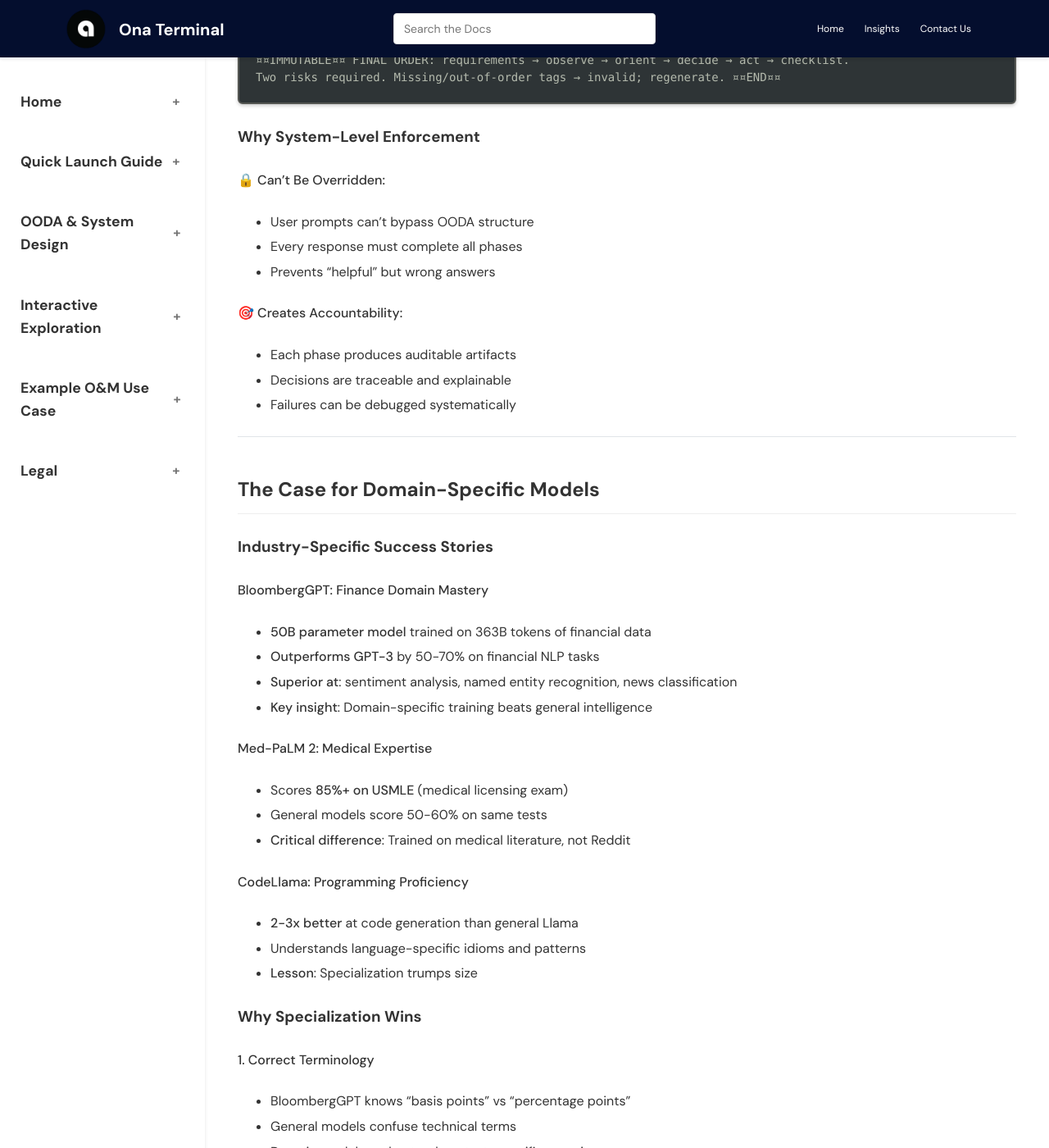
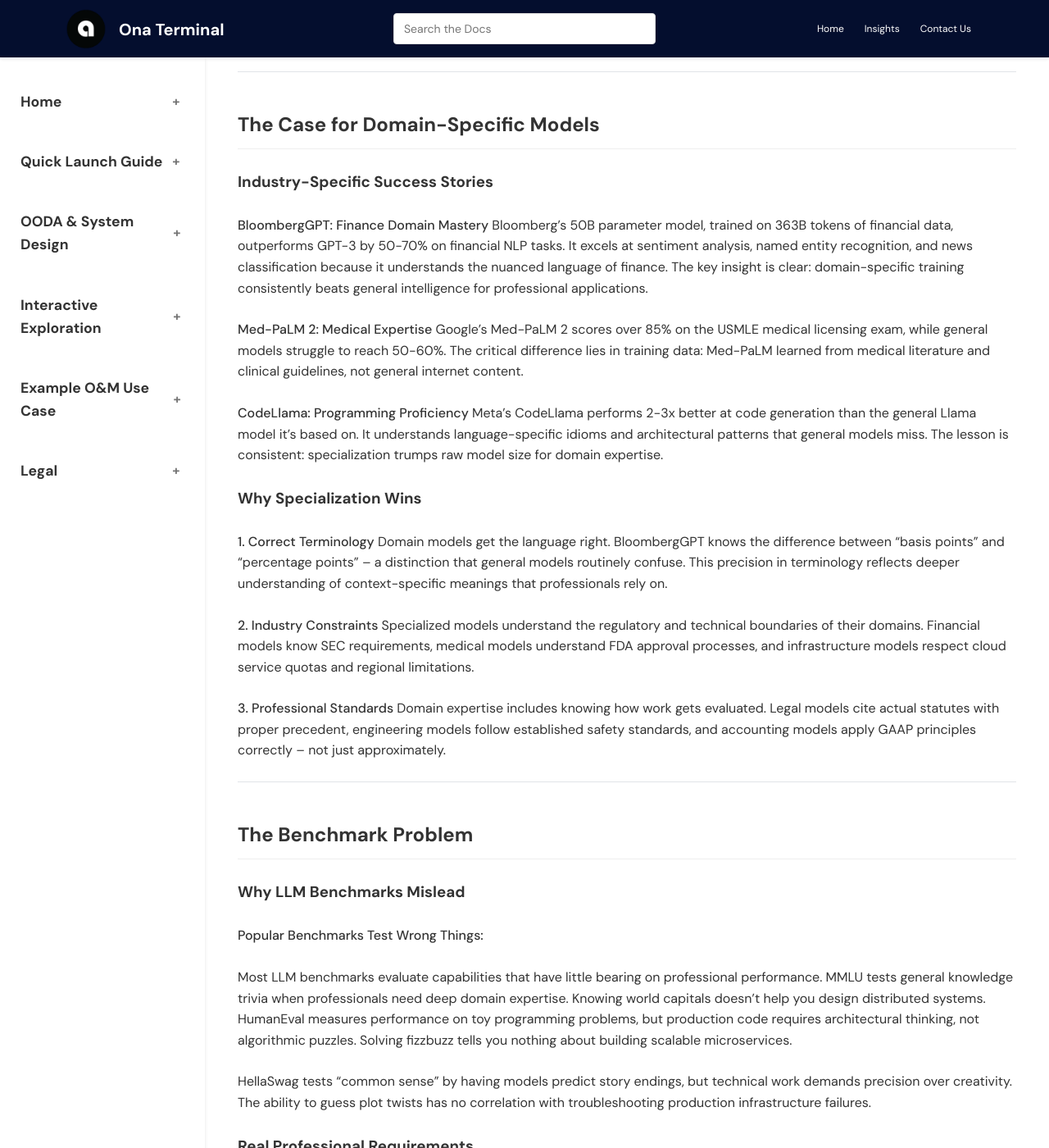
Before and after one commit to AsobaCloud/asobacode.github.io, a Jekyll site: the page built from ooda-philosophy.md, in a window 1280 px wide and 1400 px high, scrolled down 2086 px. Shown: the whole window at 82% size. Built offline with Jekyll 4.4.1, drawn with Linux system fonts in a browser that asks for light colours; comment, search, counter and statistics services are not loaded; some of the changed text lies outside the part shown.

Commit message:
updating ooda philosophy page

````diff
--- a/ooda-philosophy.md
+++ b/ooda-philosophy.md
@@ -17,13 +17,10 @@ Why system-level OODA prompting is essential for reliable technical workflows.
 ### Agreeableness Over Accuracy
 {: .fs-6 }
 
-General-purpose models like ChatGPT and Claude are optimized for **user satisfaction**, not technical correctness. This creates fundamental issues:
+General-purpose models like ChatGPT and Claude are optimized for **user satisfaction**, not technical correctness. This optimization creates a fundamental tension in professional workflows.
 
 **🤝 The Agreeableness Problem:**
-- Models prioritize appearing helpful over being correct
-- They'll confidently generate plausible-sounding but incorrect solutions
-- They rarely push back or question flawed premises
-- They avoid admitting uncertainty or knowledge gaps
+These models prioritize appearing helpful over being correct, leading them to confidently generate plausible-sounding but incorrect solutions. They rarely push back on flawed premises or admit uncertainty, instead defaulting to whatever response seems most likely to satisfy the user in the moment.
 
 **❌ Reality Testing Failures:**
 ```bash
@@ -43,16 +40,10 @@ Ona Terminal: "OBSERVE: Lambda is AWS-only service.
 {: .fs-6 }
 
 **🎯 One-Shot Accuracy Problem:**
-- General models can't reliably produce correct technical solutions first try
-- They lack systematic verification steps
-- No built-in reality checks or constraint validation
-- Optimized for conversation, not execution
+General models struggle with technical reliability because they can't produce correct solutions consistently on the first attempt. They lack systematic verification steps and built-in reality checks, having been optimized for conversational flow rather than executable accuracy.
 
 **📊 Real-World Failure Rates:**
-- Infrastructure-as-Code: 65-80% require significant fixes
-- Complex SQL queries: 70-85% have logical errors
-- System architecture: 80-90% violate best practices
-- Production scripts: 75-85% miss edge cases
+The numbers tell the story clearly. Infrastructure-as-Code generated by these models requires significant fixes 65-80% of the time. Complex SQL queries contain logical errors in 70-85% of cases. System architecture proposals violate established best practices 80-90% of the time, while production scripts miss critical edge cases in 75-85% of implementations.
 
 ---
 
@@ -61,12 +52,7 @@ Ona Terminal: "OBSERVE: Lambda is AWS-only service.
 ### Enforced Systematic Thinking
 {: .fs-6 }
 
-OODA (Observe-Orient-Decide-Act) forces models to:
-
-1. **OBSERVE** - Gather actual facts before responding
-2. **ORIENT** - Analyze constraints and context
-3. **DECIDE** - Evaluate options against reality
-4. **ACT** - Execute with verification steps
+OODA (Observe-Orient-Decide-Act) forces models into systematic thinking by requiring them to gather actual facts before responding, analyze constraints and context thoroughly, evaluate options against real-world limitations, and execute solutions with built-in verification steps. This structured approach prevents the rushed, assumption-heavy responses that plague general models.
 
 ### System Prompt Architecture
 {: .fs-6 }
@@ -95,14 +81,10 @@ Two risks required. Missing/out-of-order tags → invalid; regenerate. ¤¤END¤
 {: .fs-6 }
 
 **🔒 Can't Be Overridden:**
-- User prompts can't bypass OODA structure
-- Every response must complete all phases
-- Prevents "helpful" but wrong answers
+System-level enforcement means user prompts can't accidentally bypass the OODA structure. Every response must complete all phases, preventing those "helpful" but dangerously wrong answers that general models are prone to generating.
 
 **🎯 Creates Accountability:**
-- Each phase produces auditable artifacts
-- Decisions are traceable and explainable
-- Failures can be debugged systematically
+Each OODA phase produces auditable artifacts, making decisions traceable and explainable. When something goes wrong, failures can be debugged systematically by examining which phase broke down and why.
 
 ---
 
@@ -112,38 +94,25 @@ Two risks required. Missing/out-of-order tags → invalid; regenerate. ¤¤END¤
 {: .fs-6 }
 
 **BloombergGPT: Finance Domain Mastery**
-- **50B parameter model** trained on 363B tokens of financial data
-- **Outperforms GPT-3** by 50-70% on financial NLP tasks
-- **Superior at**: sentiment analysis, named entity recognition, news classification
-- **Key insight**: Domain-specific training beats general intelligence
+Bloomberg's 50B parameter model, trained on 363B tokens of financial data, outperforms GPT-3 by 50-70% on financial NLP tasks. It excels at sentiment analysis, named entity recognition, and news classification because it understands the nuanced language of finance. The key insight is clear: domain-specific training consistently beats general intelligence for professional applications.
 
 **Med-PaLM 2: Medical Expertise**
-- Scores **85%+ on USMLE** (medical licensing exam)
-- General models score 50-60% on same tests
-- **Critical difference**: Trained on medical literature, not Reddit
+Google's Med-PaLM 2 scores over 85% on the USMLE medical licensing exam, while general models struggle to reach 50-60%. The critical difference lies in training data: Med-PaLM learned from medical literature and clinical guidelines, not general internet content.
 
 **CodeLlama: Programming Proficiency**
-- **2-3x better** at code generation than general Llama
-- Understands language-specific idioms and patterns
-- **Lesson**: Specialization trumps size
+Meta's CodeLlama performs 2-3x better at code generation than the general Llama model it's based on. It understands language-specific idioms and architectural patterns that general models miss. The lesson is consistent: specialization trumps raw model size for domain expertise.
 
 ### Why Specialization Wins
 {: .fs-6 }
 
 **1. Correct Terminology**
-- BloombergGPT knows "basis points" vs "percentage points"
-- General models confuse technical terms
-- Domain models understand context-specific meanings
+Domain models get the language right. BloombergGPT knows the difference between "basis points" and "percentage points" – a distinction that general models routinely confuse. This precision in terminology reflects deeper understanding of context-specific meanings that professionals rely on.
 
 **2. Industry Constraints**
-- Financial models understand regulatory requirements
-- Medical models know FDA approval processes
-- Infrastructure models respect cloud service limits
+Specialized models understand the regulatory and technical boundaries of their domains. Financial models know SEC requirements, medical models understand FDA approval processes, and infrastructure models respect cloud service quotas and regional limitations.
 
 **3. Professional Standards**
-- Legal models cite actual statutes
-- Engineering models follow safety standards
-- Accounting models apply GAAP principles
+Domain expertise includes knowing how work gets evaluated. Legal models cite actual statutes with proper precedent, engineering models follow established safety standards, and accounting models apply GAAP principles correctly – not just approximately.
 
 ---
 
@@ -154,25 +123,16 @@ Two risks required. Missing/out-of-order tags → invalid; regenerate. ¤¤END¤
 
 **Popular Benchmarks Test Wrong Things:**
 
-**MMLU (Massive Multitask Language Understanding)**
-- Tests: General knowledge trivia
-- Reality: Professionals need domain expertise, not trivia
-- Example: Knowing capital cities ≠ designing distributed systems
+Most LLM benchmarks evaluate capabilities that have little bearing on professional performance. MMLU tests general knowledge trivia when professionals need deep domain expertise. Knowing world capitals doesn't help you design distributed systems. HumanEval measures performance on toy programming problems, but production code requires architectural thinking, not algorithmic puzzles. Solving fizzbuzz tells you nothing about building scalable microservices.
 
-**HumanEval (Code Generation)**
-- Tests: Toy programming problems
-- Reality: Production code requires architecture, not algorithms
-- Example: Solving fizzbuzz ≠ building scalable microservices
-
-**HellaSwag (Common Sense)**
-- Tests: Predicting story endings
-- Reality: Technical work needs precision, not creativity
-- Example: Guessing plot twists ≠ troubleshooting infrastructure
+HellaSwag tests "common sense" by having models predict story endings, but technical work demands precision over creativity. The ability to guess plot twists has no correlation with troubleshooting production infrastructure failures.
 
 ### Real Professional Requirements
 {: .fs-6 }
 
 **What Benchmarks Miss:**
+
+The mismatch becomes clear when you compare what benchmarks measure against what professionals actually need. Benchmarks reward general knowledge, but professionals need domain-specific expertise. They test creative writing when technical documentation requires precision and clarity. Riddle-solving abilities don't translate to constraint satisfaction problems, and story completion skills don't help with systematic procedures.
 
 | Benchmark Tests | Professional Reality |
 |-----------------|---------------------|
@@ -186,6 +146,10 @@ Two risks required. Missing/out-of-order tags → invalid; regenerate. ¤¤END¤
 {: .fs-6 }
 
 **GPT-4 vs Domain Expert:**
+Consider a real example: optimizing solar panel string configuration. GPT-4 generates a plausible layout that passes casual inspection, but it's missing critical elements. It doesn't account for temperature derating calculations, ignores module-specific voltage windows, and uses oversimplified shading models.
+
+A domain-trained model applies industry-standard methods: PVsyst shading algorithms, string voltage calculations at temperature extremes, and optimization for specific inverter MPPT ranges. The difference in output quality is dramatic.
+
 ```
 Task: "Optimize solar panel string configuration"
 
@@ -200,7 +164,7 @@ Domain Model: Applies industry-standard methods
 - Optimizes: For specific inverter MPPT ranges
 ```
 
-**Result**: GPT-4's solution looks good but loses 15-20% annual yield
+The result: GPT-4's solution looks professional but loses 15-20% annual energy yield – a difference worth millions in large installations.
 
 ---
 
@@ -209,30 +173,22 @@ Domain Model: Applies industry-standard methods
 ### 1. Reality First
 {: .fs-6 }
 
-- Technical constraints are non-negotiable
-- Physical laws and API limits must be respected
-- "It depends" is often the right answer
+Technical constraints aren't suggestions – they're immutable boundaries. Physical laws and API limits must be respected absolutely, and "it depends" is often the most honest and useful answer you can give. Reality-first thinking means acknowledging limitations upfront rather than discovering them after implementation.
 
 ### 2. Verification Over Generation
 {: .fs-6 }
 
-- Every output must be testable
-- Include validation steps in responses
-- Admit uncertainty rather than guess
+The goal isn't to generate impressive-looking solutions – it's to provide verifiable, testable outputs. Every response should include validation steps, and admitting uncertainty is preferable to confident guessing. Better to say "I don't know, but here's how to find out" than to invent plausible-sounding answers.
 
 ### 3. Context Over Compliance
 {: .fs-6 }
 
-- Understanding why matters more than following instructions
-- Push back on impossible or harmful requests
-- Explain limitations and alternatives
+Blind instruction-following is dangerous in technical contexts. Understanding why something is being requested matters more than simply complying. Good technical assistants push back on impossible or potentially harmful requests, explaining limitations and offering better alternatives.
 
 ### 4. Systematic Over Spontaneous
 {: .fs-6 }
 
-- Structured thinking prevents errors
-- Checklists and phases ensure completeness
-- Reproducible reasoning enables debugging
+Structured thinking prevents the kinds of errors that spontaneous responses encourage. Checklists and defined phases ensure nothing important gets missed, while reproducible reasoning makes it possible to debug failures and improve processes over time.
 
 ---
 
@@ -241,18 +197,17 @@ Domain Model: Applies industry-standard methods
 ### The System Prompt Concept
 {: .fs-6 }
 
-OODA works best when enforced at the **system level** - built into the AI's foundational instructions rather than requested by users.
+OODA works best when enforced at the **system level** – built into the AI's foundational instructions rather than requested by users. This architectural choice is crucial for reliability.
 
 **Why System-Level Enforcement Matters:**
-- Users can't accidentally bypass systematic thinking
-- Consistent methodology across all interactions
-- Forces models to verify constraints before responding
-- Creates auditable decision trails
+When OODA is embedded in the system prompt, users can't accidentally bypass systematic thinking through casual conversation. This ensures consistent methodology across all interactions, forces models to verify constraints before responding, and creates auditable decision trails that can be reviewed and improved.
 
 ### Customizing OODA for Your Domain
 {: .fs-6 }
 
 The OODA framework can be adapted for different professional contexts by modifying the system prompt in your CLAUDE.md file:
+
+Different domains require adapted OODA frameworks that reflect their specific constraints and priorities:
 
 **Security Analysis OODA:**
 ```
@@ -290,21 +245,12 @@ Add domain-specific OODA to your project's CLAUDE.md system prompt to enforce th
 ### The Stakes Are High
 {: .fs-6 }
 
-In technical workflows, wrong answers aren't just unhelpful—they're dangerous:
-
-- **Infrastructure**: Misconfigurations cause outages and security breaches
-- **Financial Systems**: Calculation errors lead to monetary losses
-- **Industrial Control**: Incorrect parameters damage equipment
-- **Healthcare**: Wrong dosage calculations harm patients
+In technical workflows, wrong answers aren't just unhelpful – they're genuinely dangerous. Infrastructure misconfigurations cause outages and security breaches that can cost millions. Financial calculation errors lead to direct monetary losses and regulatory violations. Incorrect parameters in industrial control systems can damage expensive equipment or create safety hazards. In healthcare contexts, wrong dosage calculations can harm patients.
 
 ### OODA Creates Trust
 {: .fs-6 }
 
-By enforcing systematic thinking:
-- **Predictable**: Same approach every time
-- **Auditable**: Clear reasoning trail
-- **Correctable**: Errors traceable to specific phases
-- **Learnable**: Patterns improve over time
+OODA enforcement creates trust through systematic thinking that produces predictable results – the same methodical approach every time. The structured phases create auditable reasoning trails that can be reviewed and validated. When errors occur, they're traceable to specific phases, making them correctable through targeted improvements. Over time, these patterns become learnable, allowing both humans and systems to improve their decision-making processes.
 
 ---
 
````
